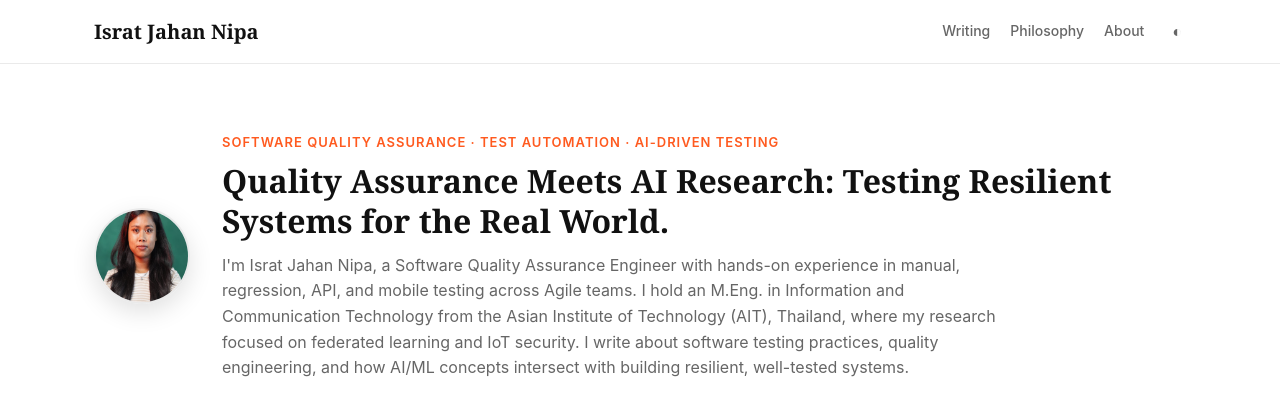
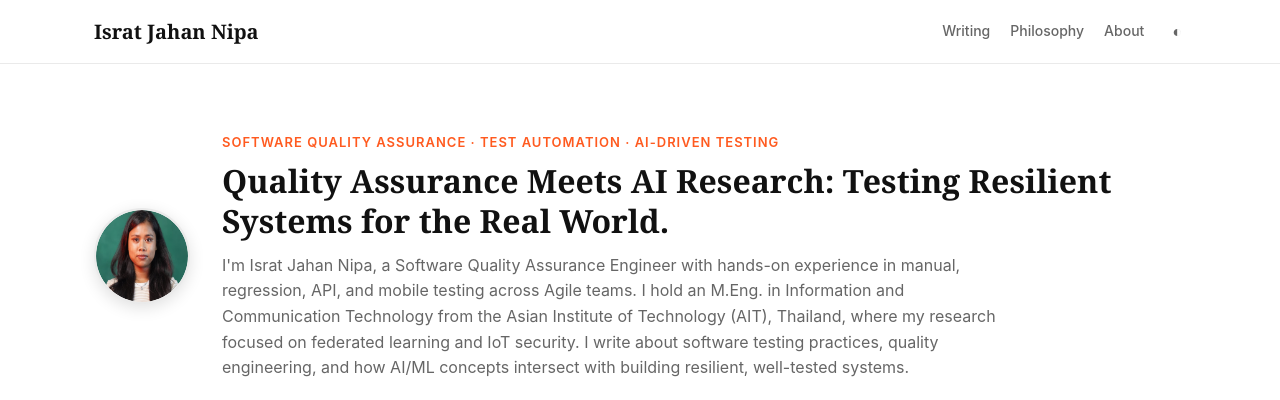
Before and after one commit to isratnipa28/isratnipa28.github.io, a Jekyll site: the page built from index.md, in a window 1280 px wide. Shown: the top 400 px of the page. Built offline with Jekyll 4.4.1, drawn with Linux system fonts in a browser that asks for light colours.

Commit message:
fix(avatar): constrain profile image cleanly within circular container with top-centered object position

```diff
--- a/assets/style.css
+++ b/assets/style.css
@@ -1022,15 +1022,24 @@
 
 .intro-avatar {
     flex-shrink: 0;
+    width: 96px;
+    height: 96px;
+    border-radius: 50%;
+    overflow: hidden;
+    position: relative;
+    border: 2px solid var(--border-color);
+    box-shadow: 0 4px 16px rgba(0, 0, 0, 0.12);
+    background-color: var(--bg-accent);
 }
 
 .profile-avatar-img {
-    width: 96px;
-    height: 96px;
+    width: 100% !important;
+    height: 100% !important;
+    max-width: 96px !important;
+    max-height: 96px !important;
     border-radius: 50%;
     object-fit: cover;
-    border: 2px solid var(--border-color);
-    box-shadow: 0 8px 24px rgba(0, 0, 0, 0.12);
+    object-position: center 15%;
     display: block;
 }
 
```
